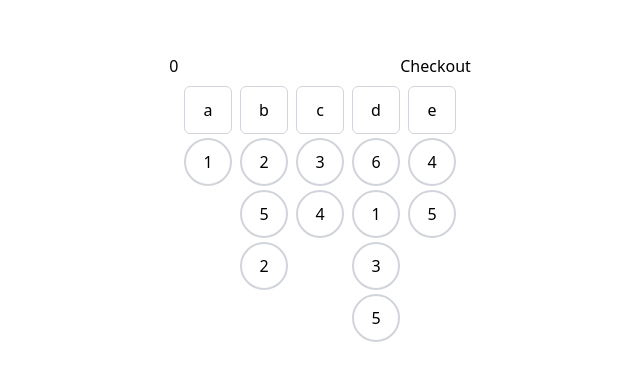
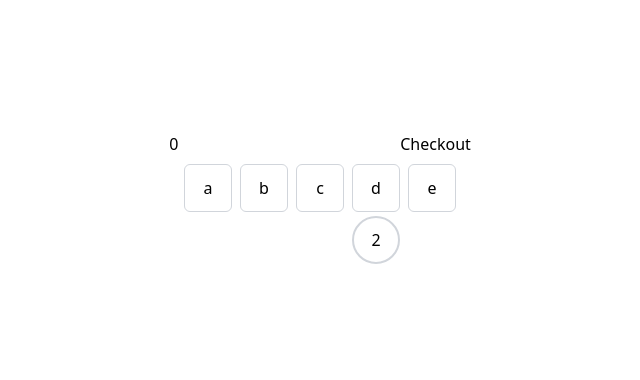
Before and after one commit to gabrielms98/checkout-queue, a React (Vite) app: page / in a window 1280 px wide. Shown: the part 202-582 px from the top of the page, without its empty margins (320-960 px from the left). Built offline with nearby package versions, Linux system fonts and the light colour scheme.

Commit message:
feat: more things

```diff
--- a/src/App.tsx
+++ b/src/App.tsx
@@ -1,4 +1,4 @@
-import { useState } from "react";
+import { useEffect, useState } from "react";
 import "./App.css";
 
 function App() {
@@ -37,6 +37,28 @@ function App() {
       );
     });
   }
+
+  useEffect(() => {
+    const interval = setInterval(() => {
+      setLineItems((prev) => {
+        const copy = [...prev];
+        for (const line of copy) {
+          if (!line.length) continue;
+
+          line[0] -= 1;
+
+          if (line[0] === 0) {
+            line.shift();
+            continue;
+          }
+        }
+
+        return copy;
+      });
+    }, 1000);
+
+    return () => clearInterval(interval);
+  }, []);
 
   return (
     <div className="w-screen h-screen flex flex-col justify-center items-center">
```
